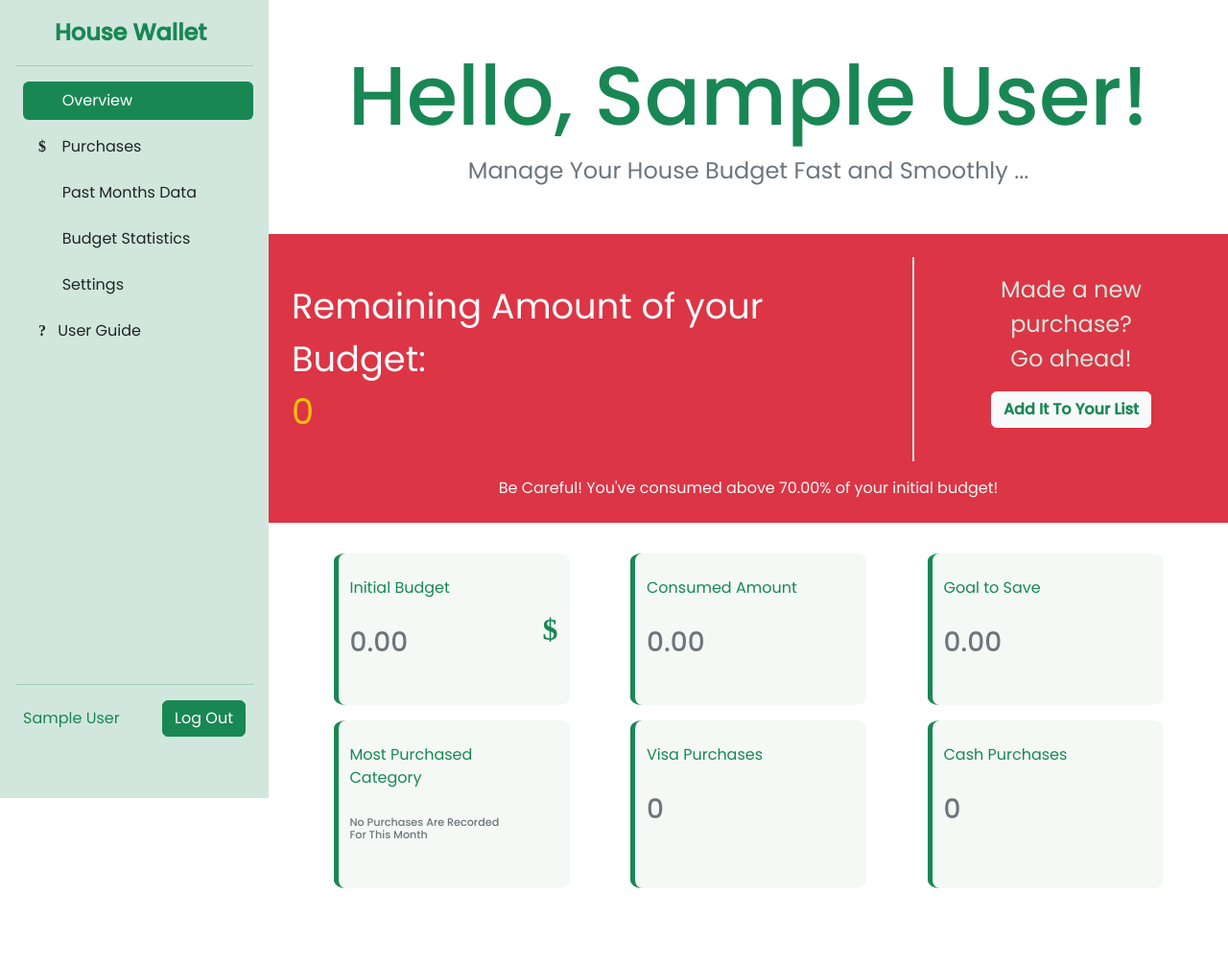
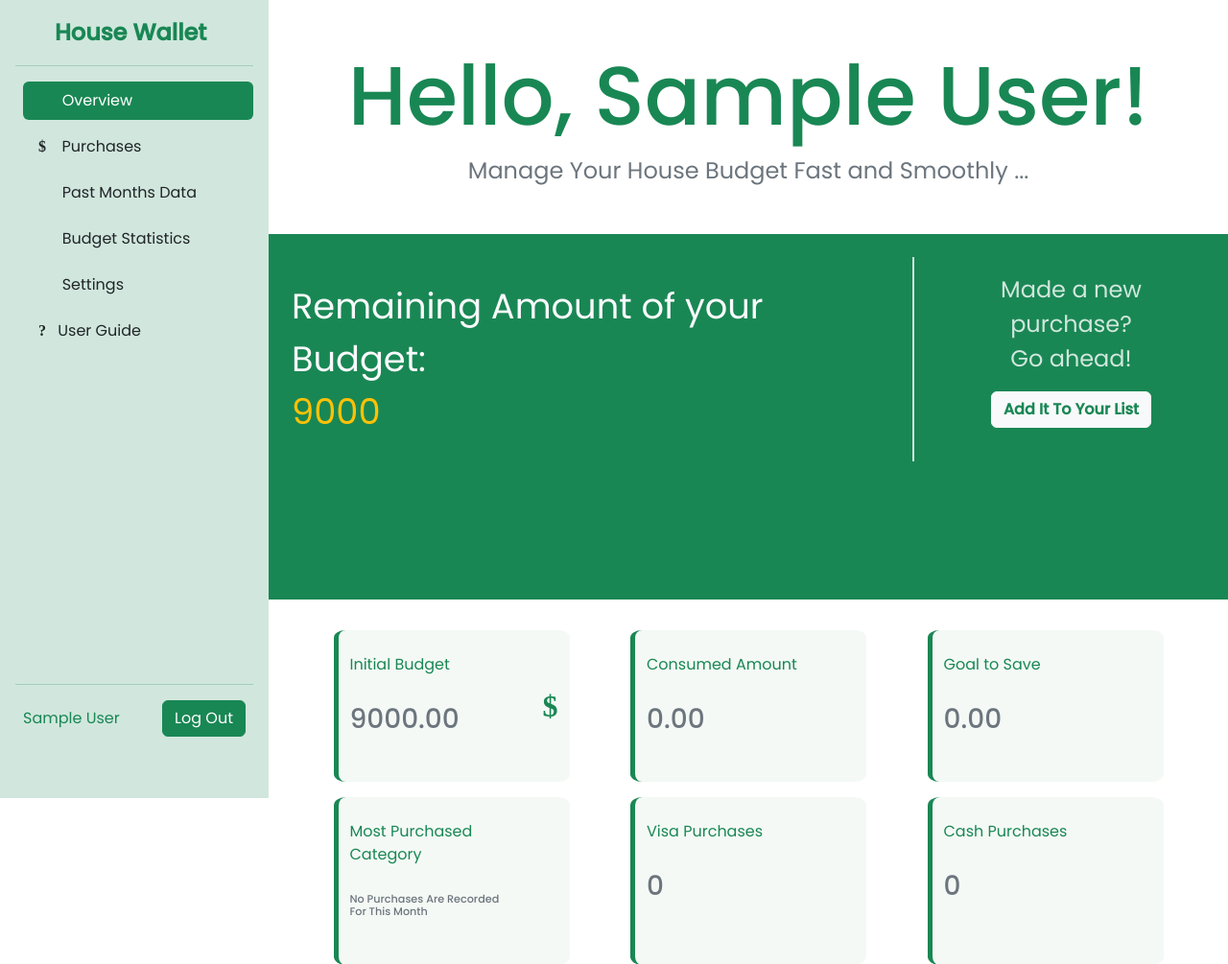
Before and after one commit to MariamAtef226/House-Wallet, a PHP site: page / in a window 1280 px wide. Shown: the top 1005 px of the page at 96% size. Before the commit the page ends 926 px from the top, so only its background shows below. Run offline with PHP 8.4, Linux system fonts and the light colour scheme; the visitor is signed in with stand-in values (Sample User, id 1); data comes from the database, SQL or seed files in the repository; some libraries are stand-ins or nearby versions; some web fonts are replaced.

Commit message:
handled initial budget for new database records

```diff
--- a/Budget.php
+++ b/Budget.php
@@ -206,10 +206,22 @@ class Budget
             $statment->execute();
 
             if (!($statment->fetchObject())) { //if not found - create a budget record
+
+                // check last month's initial budget to set this month's initial budget the same as it
+                $statment2 = $connect->prepare("select `initial_budget` from `budget` where (user_id = :id) order by budget_month desc, yr desc");
+                $statment2->bindValue("id", $id);
+                $statment2->execute();
+                if (!($val = $statment2->fetchObject())){ // if no previous records were found, set initial budget to 0
+                    $val = 0;
+                }
+                else{
+                    $val = $val->initial_budget;
+                }
                 $statment = $connect->prepare("INSERT INTO `budget`(`user_id`, `budget_month`, `initial_budget`, `consumed_budget`, `goal_budget`,`yr`)
-                VALUES (:id,:budget_month,0,0,0,:year)");
+                VALUES (:id,:budget_month,:val,0,0,:year)");
                 $statment->bindValue("id", $id);
                 $statment->bindValue("budget_month", $month);
+                $statment->bindValue("val", $val);
                 $statment->bindValue("year", $year);
                 $statment->execute();
             }
--- a/index.php
+++ b/index.php
@@ -36,7 +36,8 @@ $cash = $payCount["cash"];
 
 // handle alert case
 $alert = ($initial) * ($user->getAlert() / 100) <= $consumed ? 1 : 0; // to be retrieved from a function
-
+$zero = $initial == 0?1:0;
+$exceeded = $current < 0 ? 1 : 0;
 
 // related to UI
 require_once('head.php');
@@ -59,7 +60,7 @@ $place = 'index';
             </div>
 
             <!-- remaining budget box - to be retrieved from database -->
-            <div class="curr-budget p-4 mt-5 <?= $alert == 0 ? 'bg-success' : 'bg-danger' ?> text-light">
+            <div class="curr-budget p-4 mt-5 <?= $alert == 1 && $zero == 0 ? 'bg-danger' : ($zero == 1? 'bg-secondary':'bg-success') ?> text-light">
                 <div class="d-flex justify-content-evenly flex-column flex-md-row">
                     <div style="font-size:2.3rem;" class="pe-0 pe-md-2 pt-4 pb-4 text-center text-md-start">
                         <div>Remaining Amount of your Budget: </div>
@@ -75,8 +76,16 @@ $place = 'index';
                     </div>
                 </div>
 
-                <div class="budget-alert text-center pt-3 <?= $alert == 0 ? 'invisible' : '' ?> ">
+                <div class="budget-alert text-center pt-3 <?= $alert == 0 || $zero == 1 ? 'invisible' : '' ?> ">
                     Be Careful! You've consumed above <?= $alert_value ?>% of your initial budget!
+                </div>
+
+                <div class="budget-warning text-center pt-3 <?= $zero == 1 ? '' : 'invisible' ?> ">
+                    You haven't set an initial budget yet. It's set as zero, so head to the settings and change it now!
+                </div>
+
+                <div class="budget-warning text-center pt-3 <?= $exceeded == 1 ? '' : 'invisible' ?> ">
+                    Be Careful, your purchases have exceeded the initial budget you've set!
                 </div>
             </div>
 
--- a/processing.php
+++ b/processing.php
@@ -189,8 +189,14 @@ function parseMonthYearPair($str){
 function savedPercentChart($budgets)
 {
     foreach ($budgets as $budget) {
+        if ($budget->getInitial() !=0){
         $savedPercentage[] = ($budget->getInitial() - $budget->getConsumed()) * 100 / $budget->getInitial();
         $savedPercentageMonths[] = "'" . getMonthName($budget->getMonth()) . "'";
+        }
+        else{
+            $savedPercentage[] = 0;
+            $savedPercentageMonths[] = "'" . getMonthName($budget->getMonth()) . "'";
+        }
     }
     if (!empty($savedPercentage) && !empty($savedPercentageMonths)) {
         $savedPercentage = implode(", ", $savedPercentage);
```
